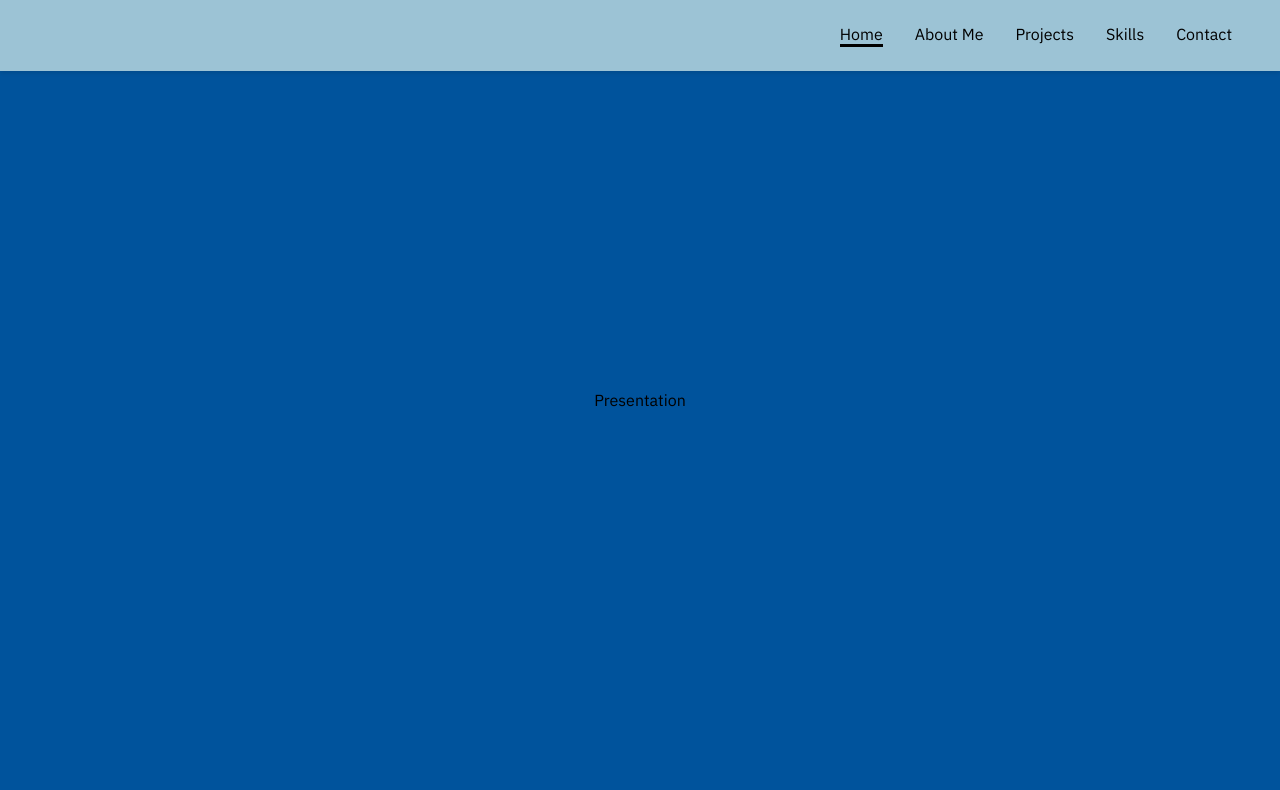
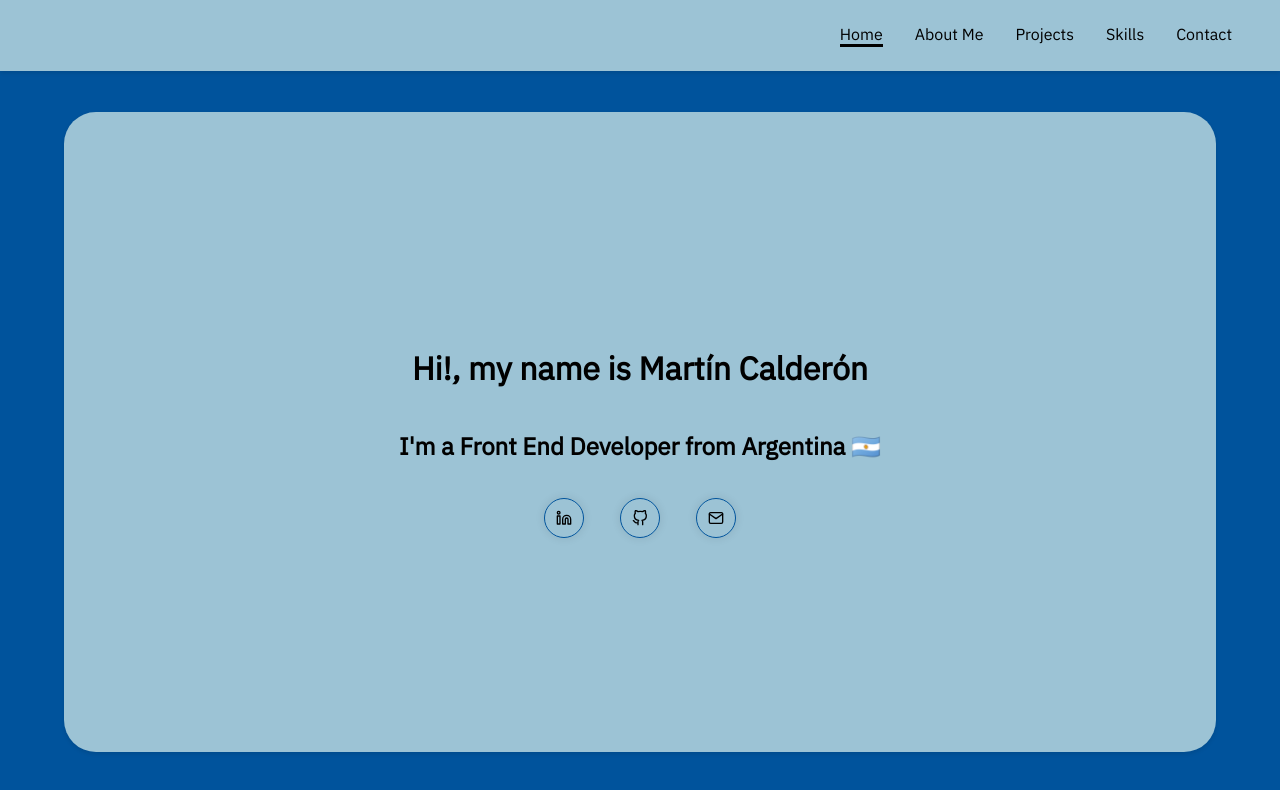
Before and after one commit to MartinDCalderonP/portfolio, a Next.js app: page / in a window 1280 px wide. Shown: the top 790 px of the page. Built offline with nearby package versions, Linux system fonts and the light colour scheme.

Commit message:
Create Presentation component

```diff
--- a/components/Presentation/index.tsx
+++ b/components/Presentation/index.tsx
@@ -1,5 +1,65 @@
+import { motion } from "framer-motion";
+import { FiGithub, FiLinkedin, FiMail } from "react-icons/fi";
+import Card from "../Card";
+import { SocialIcons, IconButton } from "./styles";
+
+const icons = [
+  {
+    name: "LinkedIn",
+    icon: <FiLinkedin />,
+    link: "https://www.linkedin.com/in/mart%C3%ADn-calder%C3%B3n/",
+  },
+  {
+    name: "GitHub",
+    icon: <FiGithub />,
+    link: "https://github.com/MartinDCalderonP",
+  },
+  {
+    name: "Email",
+    icon: <FiMail />,
+    link: "mailto:martincalderon92@outlook.com",
+  },
+];
+
 const Presentation = () => {
-  return <div>Presentation</div>;
+  return (
+    <Card>
+      <motion.h1
+        initial={{ opacity: 1 }}
+        animate={{ opacity: 1 }}
+        transition={{ delay: 0.5, duration: 1 }}
+      >
+        Hi!, my name is Martín Calderón
+      </motion.h1>
+
+      <motion.h2
+        initial={{ opacity: 0 }}
+        animate={{ opacity: 1 }}
+        transition={{ delay: 1, duration: 1 }}
+      >
+        I'm a Front End Developer from Argentina 🇦🇷
+      </motion.h2>
+
+      <SocialIcons
+        initial={{ opacity: 0 }}
+        animate={{ opacity: 1 }}
+        transition={{ delay: 1.5, duration: 1 }}
+      >
+        {icons?.map((icon) => (
+          <IconButton
+            key={icon.name}
+            href={icon.link}
+            target="_blank"
+            rel="noreferrer"
+            whileHover={{ scale: 1.1 }}
+            whileTap={{ scale: 0.9 }}
+          >
+            {icon.icon}
+          </IconButton>
+        ))}
+      </SocialIcons>
+    </Card>
+  );
 };
 
 export default Presentation;
--- /dev/null
+++ b/components/Presentation/styles.tsx
@@ -0,0 +1,23 @@
+import styled from "@emotion/styled";
+import { motion } from "framer-motion";
+
+export const SocialIcons = styled(motion.div)`
+  display: flex;
+  justify-content: center;
+  align-items: center;
+  gap: 1rem;
+  margin-top: 1rem;
+`;
+
+export const IconButton = styled(motion.a)`
+  display: flex;
+  align-items: center;
+  justify-content: center;
+  width: 40px;
+  height: 40px;
+  border-radius: 50%;
+  border: 1px solid #00539cff;
+  box-shadow: 0 0 10px rgba(0, 0, 0, 0.1);
+  margin: 0 10px;
+  cursor: pointer;
+`;
```
